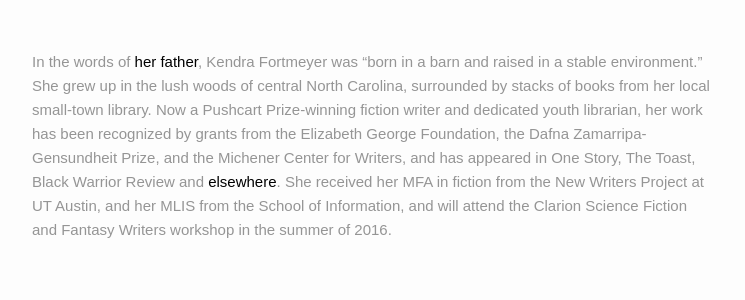
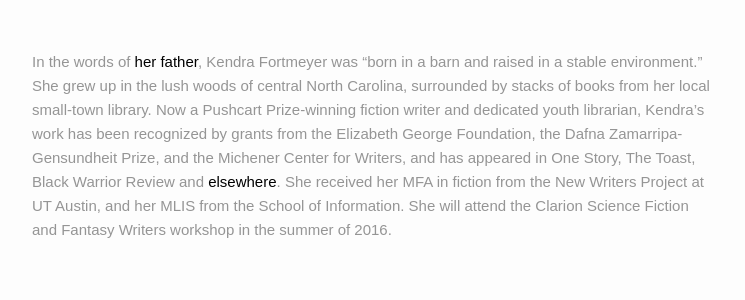
Before and after one commit to rblakemesser/rblakemesser.github.io, a Jekyll site: the page built from about.md, in a window 1280 px wide. Shown: the part 644-944 px from the top of the page, without its empty margins (267-1012 px from the left). Built offline with Jekyll 4.4.1, drawn with Linux system fonts in a browser that asks for light colours; some web fonts are replaced.

Commit message:
fiddling

```diff
--- a/about.md
+++ b/about.md
@@ -7,4 +7,4 @@
 link: www.kendrafortmeyer.com/fiction/
 ---
 
-In the words of <a href="https://www.reverbnation.com/kurtfortmeyer">her father<a/>, Kendra Fortmeyer was “born in a barn and raised in a stable environment.” She grew up in the lush woods of central North Carolina, surrounded by stacks of books from her local small-town library. Now a Pushcart Prize-winning fiction writer and dedicated youth librarian, her work has been recognized by grants from the Elizabeth George Foundation, the Dafna Zamarripa-Gensundheit Prize, and the Michener Center for Writers, and has appeared in One Story, The Toast, Black Warrior Review and [elsewhere]({{ page.link }}). She received her MFA in fiction from the New Writers Project at UT Austin, and her MLIS from the School of Information, and will attend the Clarion Science Fiction and Fantasy Writers workshop in the summer of 2016.
+In the words of <a href="https://www.reverbnation.com/kurtfortmeyer">her father<a/>, Kendra Fortmeyer was “born in a barn and raised in a stable environment.” She grew up in the lush woods of central North Carolina, surrounded by stacks of books from her local small-town library. Now a Pushcart Prize-winning fiction writer and dedicated youth librarian, Kendra's work has been recognized by grants from the Elizabeth George Foundation, the Dafna Zamarripa-Gensundheit Prize, and the Michener Center for Writers, and has appeared in One Story, The Toast, Black Warrior Review and [elsewhere]({{ page.link }}). She received her MFA in fiction from the New Writers Project at UT Austin, and her MLIS from the School of Information. She will attend the Clarion Science Fiction and Fantasy Writers workshop in the summer of 2016.
```
